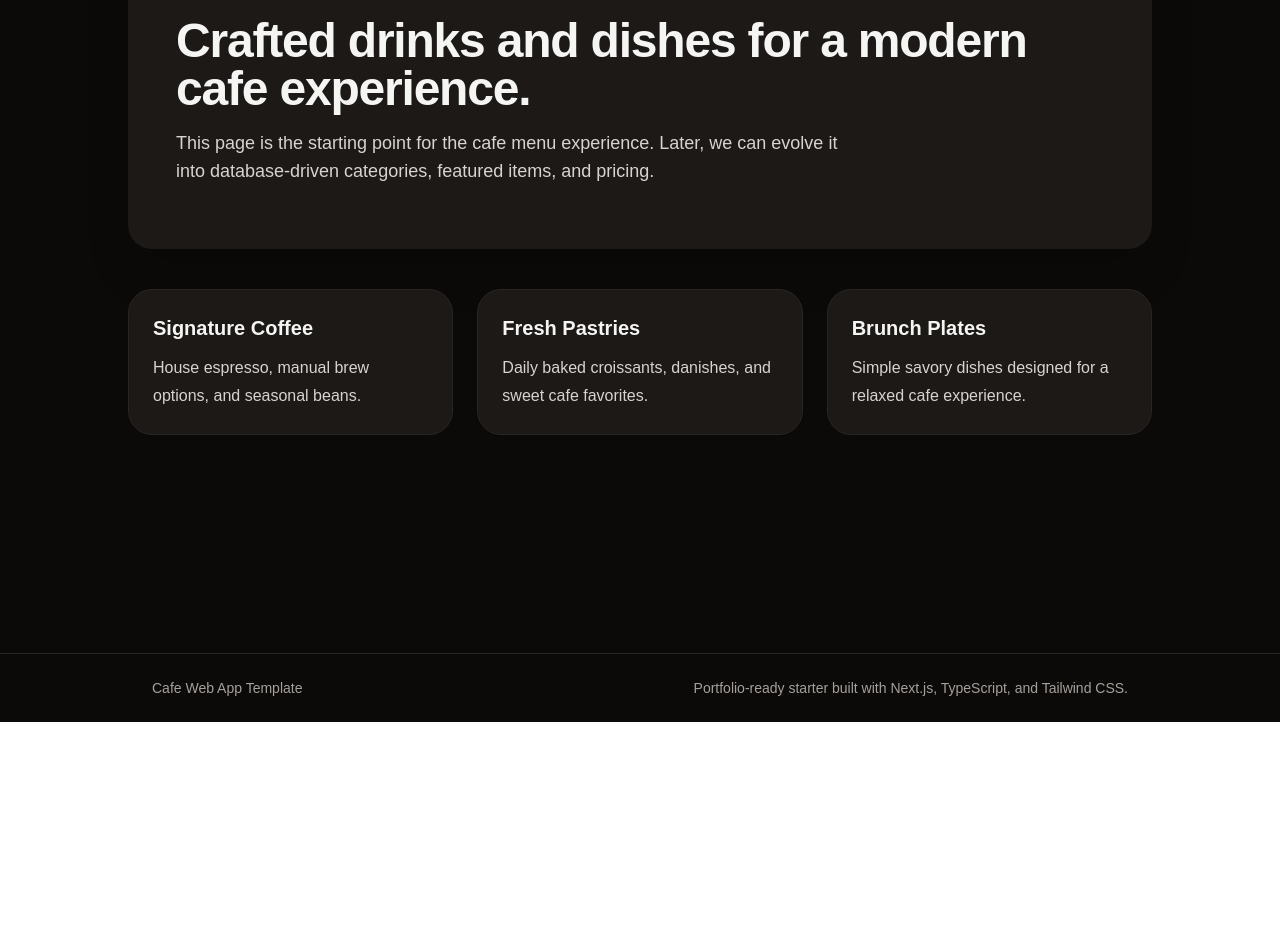
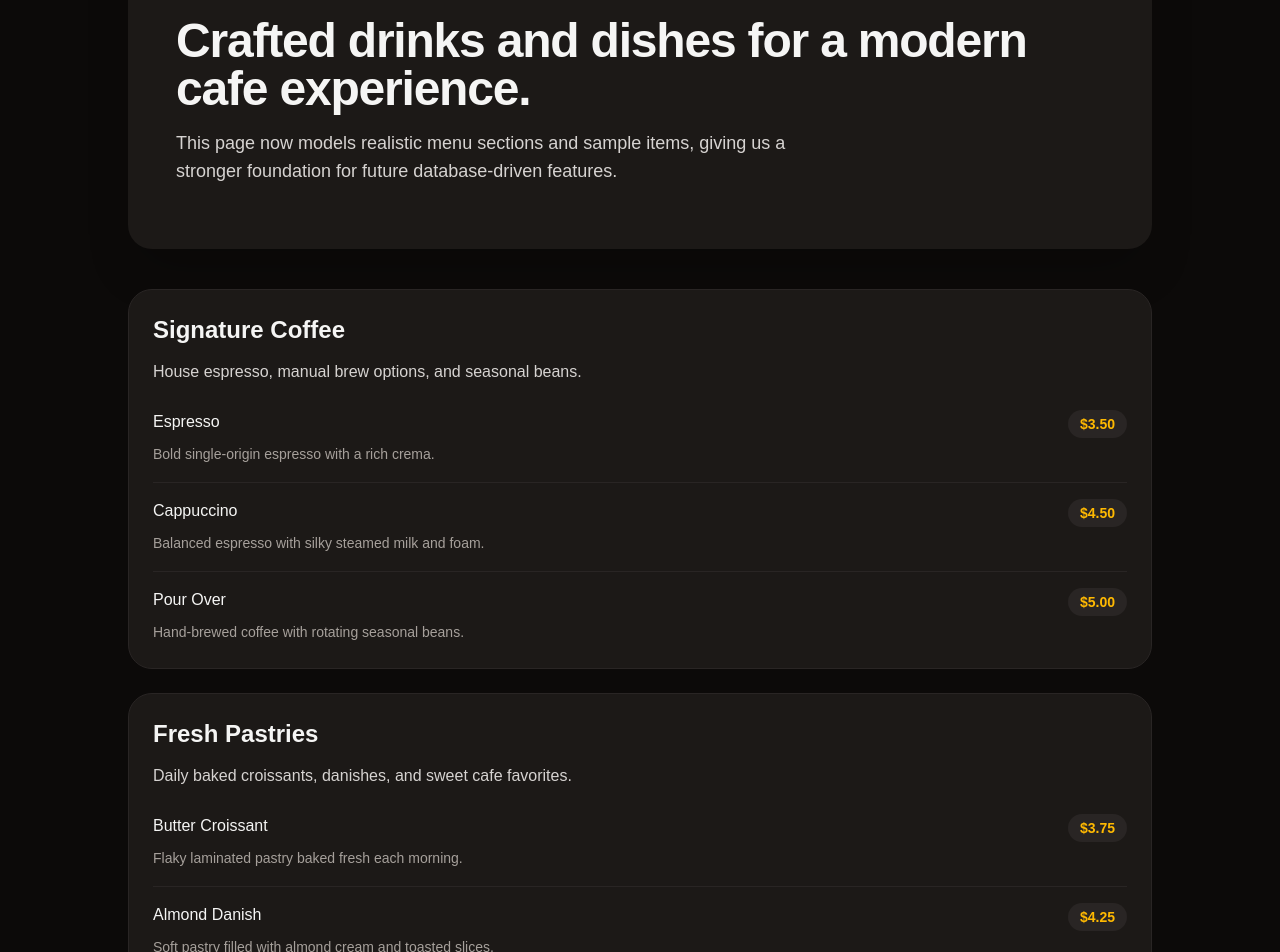
Before and after one commit to rzalete/cafe-web-app, a Next.js app: page /menu in a window 1280 px wide. Shown: the part 200-1152 px from the top of the page. Before the commit the page ends 922 px from the top, so only its background shows below. Built offline with nearby package versions, Linux system fonts and the light colour scheme.

Commit message:
feat: add structured menu data

```diff
--- a/src/app/menu/page.tsx
+++ b/src/app/menu/page.tsx
@@ -1,19 +1,5 @@
-import { MenuCategoryCard } from "@/components/menu/menu-category-card";
-
-const categories = [
-  {
-    name: "Signature Coffee",
-    description: "House espresso, manual brew options, and seasonal beans.",
-  },
-  {
-    name: "Fresh Pastries",
-    description: "Daily baked croissants, danishes, and sweet cafe favorites.",
-  },
-  {
-    name: "Brunch Plates",
-    description: "Simple savory dishes designed for a relaxed cafe experience.",
-  },
-];
+import { MenuSection } from "@/components/menu/menu-section";
+import { menuSections } from "@/data/menu-sections";
 
 export default function MenuPage() {
   return (
@@ -28,18 +14,18 @@ export default function MenuPage() {
         </h1>
 
         <p className="mt-4 max-w-2xl text-base leading-7 text-stone-300 sm:text-lg">
-          This page is the starting point for the cafe menu experience. Later,
-          we can evolve it into database-driven categories, featured items, and
-          pricing.
+          This page now models realistic menu sections and sample items, giving
+          us a stronger foundation for future database-driven features.
         </p>
       </section>
 
-      <section className="mx-auto mt-10 grid w-full max-w-5xl gap-6 md:grid-cols-3">
-        {categories.map((category) => (
-          <MenuCategoryCard
-            key={category.name}
-            name={category.name}
-            description={category.description}
+      <section className="mx-auto mt-10 grid w-full max-w-5xl gap-6">
+        {menuSections.map((section) => (
+          <MenuSection
+            key={section.id}
+            name={section.name}
+            description={section.description}
+            items={section.items}
           />
         ))}
       </section>
--- a/src/components/menu/menu-category-card.tsx
+++ /dev/null
@@ -1,16 +0,0 @@
-type MenuCategoryCardProps = {
-    name: string;
-    description: string;
-  };
-
-  export function MenuCategoryCard({
-    name,
-    description,
-  }: MenuCategoryCardProps) {
-    return (
-      <article className="rounded-3xl border border-stone-800 bg-stone-900 p-6">
-        <h2 className="text-xl font-semibold">{name}</h2>
-        <p className="mt-3 leading-7 text-stone-300">{description}</p>
-      </article>
-    );
-  }
--- /dev/null
+++ b/src/components/menu/menu-section.tsx
@@ -0,0 +1,42 @@
+import type { MenuItem } from "@/data/menu-sections";
+
+type MenuSectionProps = {
+  name: string;
+  description: string;
+  items: MenuItem[];
+};
+
+export function MenuSection({
+  name,
+  description,
+  items,
+}: MenuSectionProps) {
+  return (
+    <article className="rounded-3xl border border-stone-800 bg-stone-900 p-6">
+      <div>
+        <h2 className="text-2xl font-semibold">{name}</h2>
+        <p className="mt-3 leading-7 text-stone-300">{description}</p>
+      </div>
+
+      <div className="mt-6 space-y-4">
+        {items.map((item) => (
+          <div
+            key={item.id}
+            className="flex items-start justify-between gap-4 border-t border-stone-800 pt-4 first:border-t-0 first:pt-0"
+          >
+            <div className="flex-1">
+              <h3 className="font-medium text-stone-100">{item.name}</h3>
+              <p className="mt-2 text-sm leading-6 text-stone-400">
+                {item.description}
+              </p>
+            </div>
+
+            <span className="shrink-0 rounded-full bg-stone-800 px-3 py-1 text-sm font-semibold text-amber-400">
+              {item.price}
+            </span>
+          </div>
+        ))}
+      </div>
+    </article>
+  );
+}
--- /dev/null
+++ b/src/data/menu-sections.ts
@@ -0,0 +1,91 @@
+export type MenuItem = {
+    id: string;
+    name: string;
+    description: string;
+    price: string;
+  };
+
+  export type MenuSection = {
+    id: string;
+    name: string;
+    description: string;
+    items: MenuItem[];
+  };
+
+  export const menuSections: MenuSection[] = [
+    {
+      id: "coffee",
+      name: "Signature Coffee",
+      description: "House espresso, manual brew options, and seasonal beans.",
+      items: [
+        {
+          id: "espresso",
+          name: "Espresso",
+          description: "Bold single-origin espresso with a rich crema.",
+          price: "$3.50",
+        },
+        {
+          id: "cappuccino",
+          name: "Cappuccino",
+          description: "Balanced espresso with silky steamed milk and foam.",
+          price: "$4.50",
+        },
+        {
+          id: "pour-over",
+          name: "Pour Over",
+          description: "Hand-brewed coffee with rotating seasonal beans.",
+          price: "$5.00",
+        },
+      ],
+    },
+    {
+      id: "pastries",
+      name: "Fresh Pastries",
+      description: "Daily baked croissants, danishes, and sweet cafe favorites.",
+      items: [
+        {
+          id: "butter-croissant",
+          name: "Butter Croissant",
+          description: "Flaky laminated pastry baked fresh each morning.",
+          price: "$3.75",
+        },
+        {
+          id: "almond-danish",
+          name: "Almond Danish",
+          description: "Soft pastry filled with almond cream and toasted slices.",
+          price: "$4.25",
+        },
+        {
+          id: "banana-bread",
+          name: "Banana Bread",
+          description: "Moist house loaf served in generous cafe slices.",
+          price: "$3.25",
+        },
+      ],
+    },
+    {
+      id: "brunch",
+      name: "Brunch Plates",
+      description: "Simple savory dishes designed for a relaxed cafe experience.",
+      items: [
+        {
+          id: "avocado-toast",
+          name: "Avocado Toast",
+          description: "Sourdough topped with smashed avocado and chili flakes.",
+          price: "$8.50",
+        },
+        {
+          id: "egg-sandwich",
+          name: "Egg Sandwich",
+          description: "Soft brioche with egg, cheese, and house aioli.",
+          price: "$7.75",
+        },
+        {
+          id: "granola-bowl",
+          name: "Granola Bowl",
+          description: "Yogurt, fruit, and crunchy granola for a lighter start.",
+          price: "$6.50",
+        },
+      ],
+    },
+  ];
```
